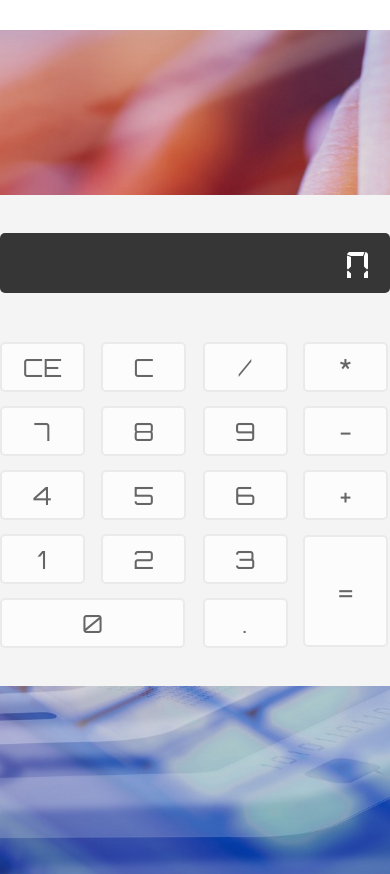
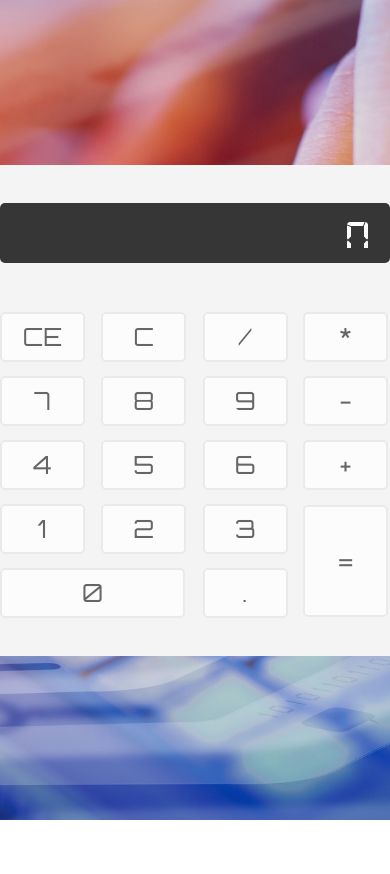
Before and after one commit to Fotoz/simple-calc, a plain HTML site: page index.html in a window 390 px wide. Shown: the top 874 px of the page. After the commit the page ends 844 px from the top, so only its background shows below. Drawn offline with Linux system fonts and the light colour scheme; a web font is replaced by a local one.

Commit message:
media update

```diff
--- a/css/media.css
+++ b/css/media.css
@@ -5,12 +5,17 @@ Desktop First
 
 }
 @media screen and (max-width:992px) {
+	.wrapper {
+		height: auto;
+		padding: 1px 0;
+	}
     .h1,
     .how {
         display: none;
     }
     .calc {
-        margin: calc(50vh - 257px) calc(50% - 218px);
+        margin: calc(50vh - 258.5px) calc(50% - 218px);
+        float: none;
     }
 }
 @media screen and (max-width:768px) {
```
Also changed, not shown: index.html (+3 -0 lines), 1 other file.
